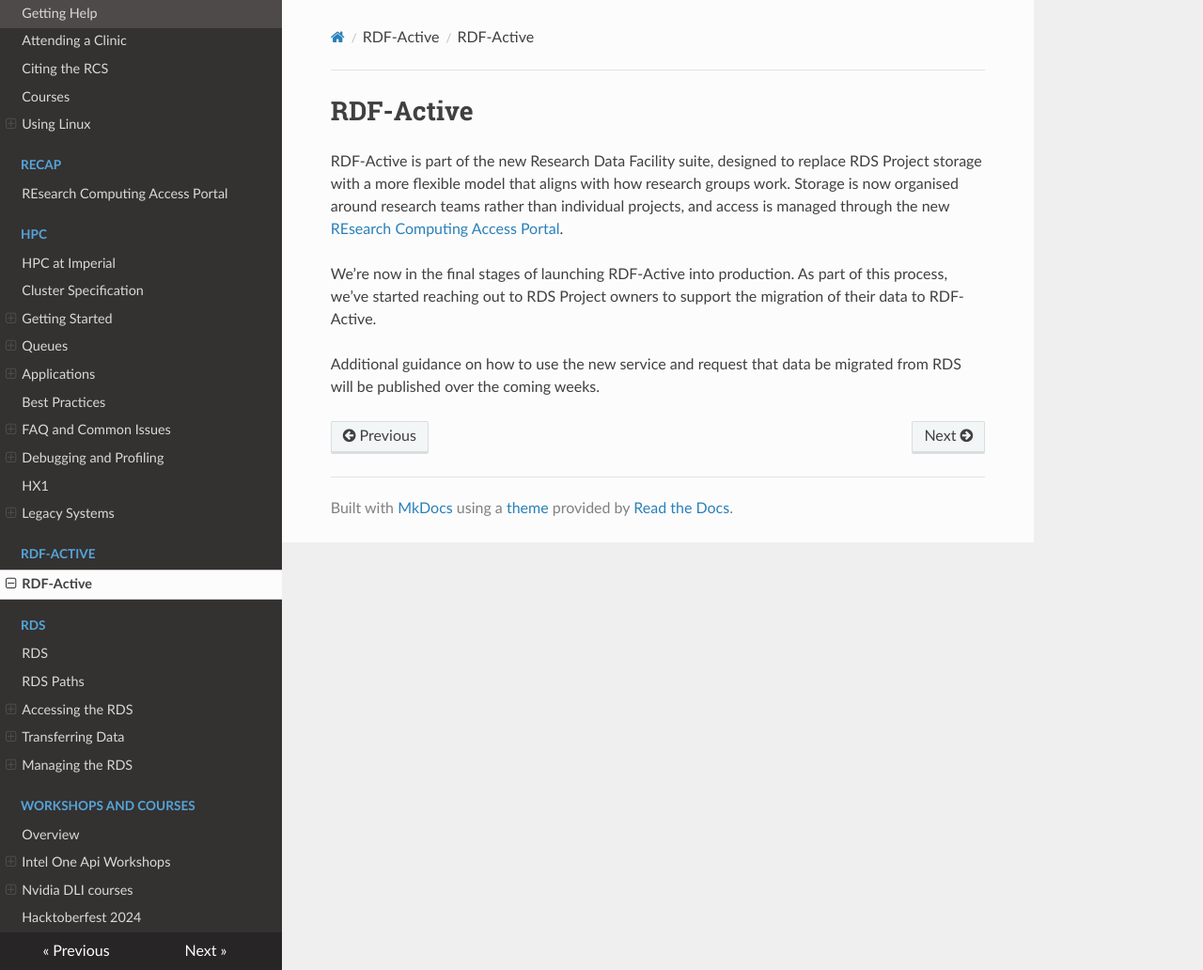
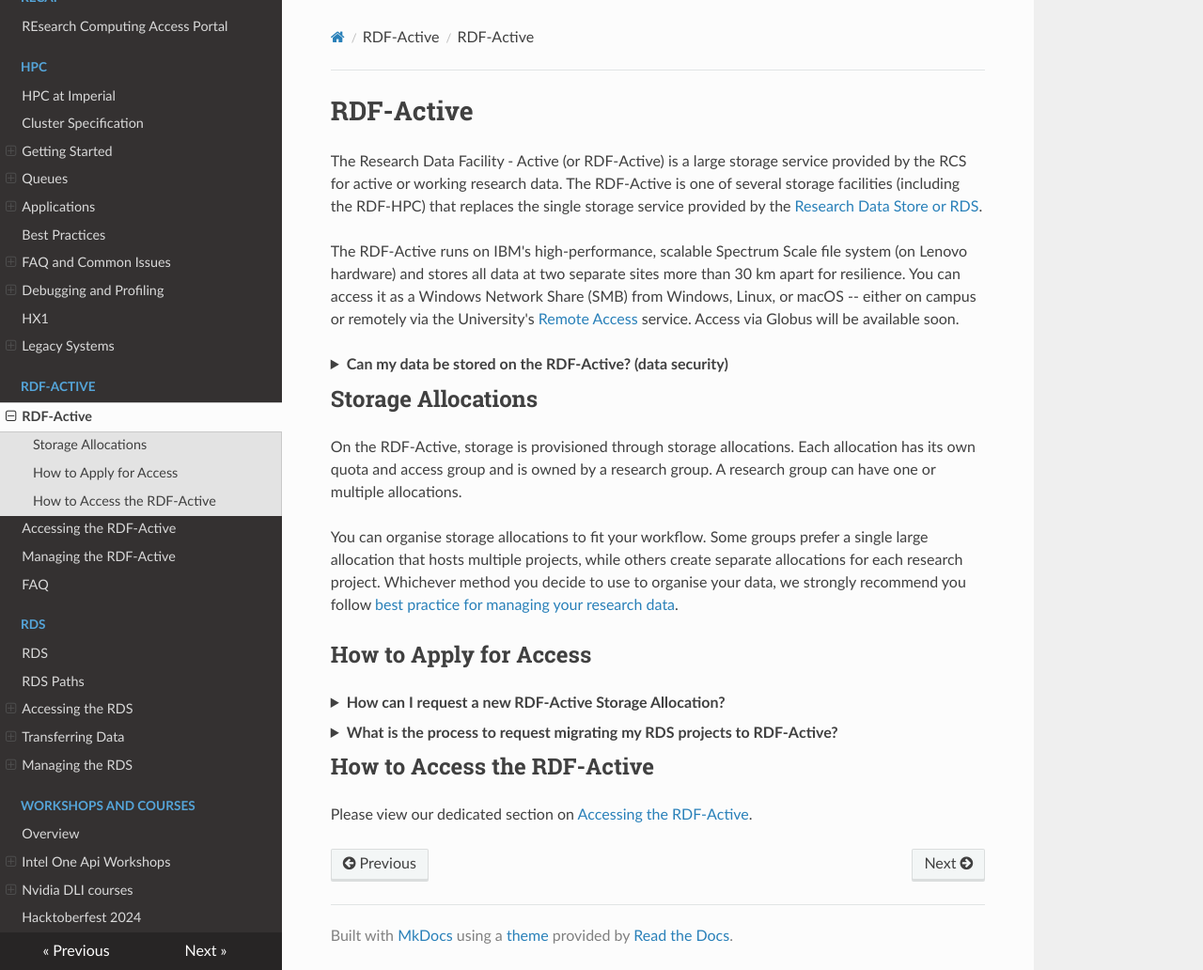
Before and after one commit to ImperialCollegeLondon/icl-rcs-user-guide, an MkDocs documentation site: the page built from docs/rdfactive/index.md, in a window 1280 px wide and 1032 px high. Shown: the whole window at 94% size. Built offline with MkDocs 1.6.1, drawn with Linux system fonts in a browser that asks for light colours; nearby versions of some CDN libraries.

Commit message:
Initial framework for RDF-Active pages.

```diff
--- a/docs/rdfactive/index.md
+++ b/docs/rdfactive/index.md
@@ -1,7 +1,36 @@
 # RDF-Active
 
-RDF-Active is part of the new Research Data Facility suite, designed to replace RDS Project storage with a more flexible model that aligns with how research groups work. Storage is now organised around research teams rather than individual projects, and access is managed through the new [REsearch Computing Access Portal](../recap/index.md).
+The Research Data Facility - Active (or RDF-Active) is a large storage service provided by the RCS for active or working research data. The RDF-Active is one of several storage facilities (including the RDF-HPC) that replaces the single storage service provided by the [Research Data Store or RDS](../rds/index.md).
 
-We’re now in the final stages of launching RDF-Active into production. As part of this process, we’ve started reaching out to RDS Project owners to support the migration of their data to RDF-Active.
+The RDF-Active runs on IBM's high-performance, scalable Spectrum Scale file system (on Lenovo hardware) and stores all data at two separate sites more than 30 km apart for resilience. You can access it as a Windows Network Share (SMB) from Windows, Linux, or macOS -- either on campus or remotely via the University's [Remote Access](../remoteaccess.md) service. Access via Globus will be available soon.
 
-Additional guidance on how to use the new service and request that data be migrated from RDS will be published over the coming weeks.
+/// details | Can my data be stored on the RDF-Active? (data security)
+    type: faq
+As with the [RDS](../rds/index.md), the RDF-Active is only suitable for storing data which is either public or unrestricted as per [Imperial data classifications](https://www.imperial.ac.uk/admin-services/ict/self-service/connect-communicate/saving-my-files/#glossary). You will find recommendations on where to store different classifications of data on the [Saving My Files page](https://www.imperial.ac.uk/admin-services/ict/self-service/connect-communicate/saving-my-files/).
+
+We strongly recommend you contact your [faculty or departmental data protection coordinator](https://www.imperial.ac.uk/admin-services/governance/policies-and-guidance/contact-us/) if you have any concerns or questions relating to the classification of your data.
+///
+
+## Storage Allocations
+
+On the RDF-Active, storage is provisioned through storage allocations. Each allocation has its own quota and access group and is owned by a research group. A research group can have one or multiple allocations.
+
+You can organise storage allocations to fit your workflow. Some groups prefer a single large allocation that hosts multiple projects, while others create separate allocations for each research project. Whichever method you decide to use to organise your data, we strongly recommend you follow [best practice for managing your research data](https://www.imperial.ac.uk/research-and-innovation/support-for-staff/scholarly-communication/research-data-management/).
+
+## How to Apply for Access
+
+/// details | How can I request a new RDF-Active Storage Allocation?
+    type: faq
+Information on how to request a new RDF-Active storage allocation will appear here soon.
+///
+
+/// details | What is the process to request migrating my RDS projects to RDF-Active?
+    type: faq
+We have begun contacting [RDS Project](../rds/index.md) owners to provide them a list of the projects for which they own so they can decide which of them to migrate to the RDF-Active (and in to how many storage allocations) and which projects can be closed down. For each storage allocation required on the RDF-Active, research group leads can then raise our form to raise a [Migration of RDS Project Space to RDF Group Space request](https://servicemgt.imperial.ac.uk/esc?id=sc_category&sys_id=52a4a8f21be62110557837b5464bcbd2&catalog_id=-1&spa=1).
+
+Eventually all RDS project owners will be contacted but if you are yet to have been contacted and are interested in migrating sooner, please [raise a ticket with us](../support/index.md) so we can provide you the necessary information to complete the migration form.
+///
+
+## How to Access the RDF-Active
+
+Please view our dedicated section on [Accessing the RDF-Active](./access/index.md).
--- a/docs/stylesheets/extra.css
+++ b/docs/stylesheets/extra.css
@@ -4,6 +4,20 @@
     background-color: #0000CD; /* Imperial Blue */
 }
 
+/* Style the FAQ sections */
+/* Add space between FAQ blocks */
+details.faq {
+    margin-bottom: 0.1em;  /* space below each FAQ */
+    padding: 0.2em 0;      /* optional: internal padding */
+}
+
+/* Make the FAQ summary bold */
+details.faq summary {
+    font-weight: bold;
+    cursor: pointer;
+    margin-bottom: 0.3em;  /* space between summary and content */
+}
+
 /* Adjust the with of the main content pane. Commented out due to rendering issues.
 .wy-nav-content {
     max-width: 60%;
--- a/mkdocs.yml
+++ b/mkdocs.yml
@@ -16,6 +16,11 @@ markdown_extensions:
   - admonition
   - tables
   - sane_lists
+  - pymdownx.blocks.details:
+      types:
+        faq:
+          class: "faq"
+  - pymdownx.superfences
 extra_css:
   - stylesheets/extra.css
 
@@ -109,6 +114,9 @@ nav:
       - CX3 Legacy: hpc/legacy-systems/cx3-legacy.md
   - RDF-Active:
     - RDF-Active: rdfactive/index.md
+    - Accessing the RDF-Active: rdfactive/access/index.md
+    - Managing the RDF-Active: rdfactive/managing/index.md
+    - FAQ: rdfactive/rdfactive-faq.md
   - RDS:
     - RDS: rds/index.md
     - RDS Paths: rds/paths.md
```
Also changed, not shown: docs/rdfactive/access/index.md (added, +1 -0 lines), docs/rdfactive/managing/index.md (added, +1 -0 lines), docs/rdfactive/rdfactive-faq.md (added, +12 -0 lines).
